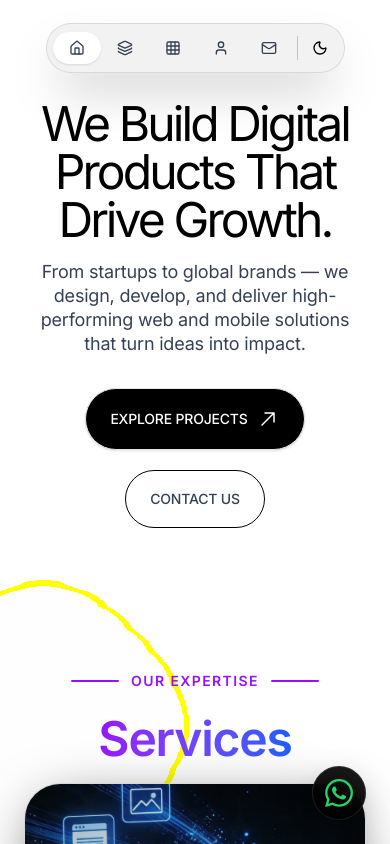
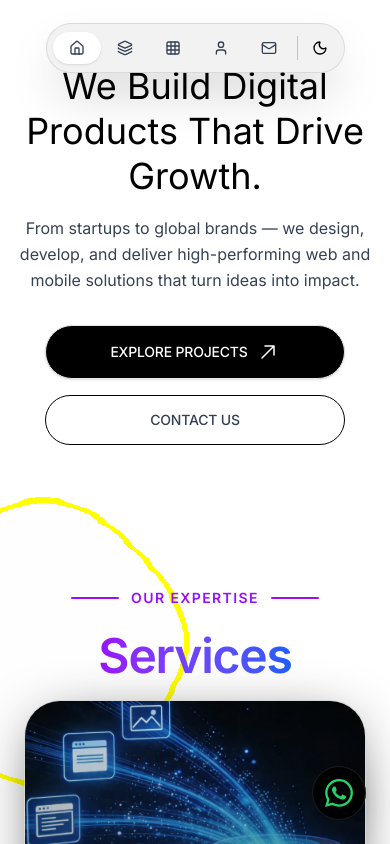
Before and after one commit to Jayasurya2021/portfolio, a React (Vite) app: page / in a window 390 px wide. Shown: the top 844 px of the page. Built offline with nearby package versions, Linux system fonts and the light colour scheme.

Commit message:
Responsiveness added

```diff
--- a/src/components/HeroVideoBanner.jsx
+++ b/src/components/HeroVideoBanner.jsx
@@ -10,18 +10,18 @@ export default function HeroVideoBanner() {
     };
 
     return (
-        <section className="lg:pt-25 lg:pb-25 pt-25 pb-10" id="hero">
-            <div className="max-w-7xl mx-auto px-6">
-                <div className="max-w-3xl text-center mx-auto">
-                    <h1 className="text-5xl lg:text-7xl font-normal -tracking-[2.88px] mb-4 text-black dark:text-white"
+        <section className="pt-16 sm:pt-20 md:pt-24 lg:pt-20 xl:pt-16 pb-10 sm:pb-14 md:pb-16 lg:pb-20 overflow-hidden w-full" id="hero">
+            <div className="max-w-7xl mx-auto px-4 sm:px-6 md:px-8 w-full">
+                <div className="max-w-3xl text-center mx-auto w-full">
+                    <h1 className="text-4xl sm:text-5xl md:text-6xl lg:text-7xl xl:text-8xl font-normal leading-tight md:leading-[1.1] lg:leading-none tracking-normal md:-tracking-[1px] lg:-tracking-[2px] mb-4 text-black dark:text-white break-words"
                         style={{ opacity: '1', transform: 'none' }}>We Build <span className="italic"> Digital Products </span>
                         That Drive Growth.</h1>
-                    <p className="mb-8 lg:mb-12 text-gray-700 dark:text-gray-300 text-lg leading-6 -tracking-[0.2px] max-w-xl mx-auto"
+                    <p className="mb-8 lg:mb-12 text-gray-700 dark:text-gray-300 text-base sm:text-lg md:text-xl leading-relaxed md:leading-6 max-w-sm sm:max-w-xl md:max-w-2xl lg:max-w-3xl xl:max-w-4xl mx-auto break-words"
                         style={{ opacity: '1', transform: 'none' }}>From startups to global brands — we design, develop,
                         and deliver high-performing web and mobile solutions that turn ideas into impact.</p>
-                    <div className="flex flex-col sm:flex-row justify-center items-center gap-5"
+                    <div className="flex flex-col md:flex-row justify-center items-center gap-4 md:gap-5 w-full px-4 md:px-0"
                         style={{ opacity: '1', transform: 'none' }}><a
-                            className="group px-6 py-4.5 flex gap-2 items-center bg-black text-sm font-medium -tracking-[0.2px] leading-5 text-white rounded-full hover:bg-black dark:bg-white dark:text-black dark:hover:bg-white transition-all duration-300 shadow-sm border border-gray-200 dark:border-white/10"
+                            className="w-full max-w-[300px] md:w-auto md:max-w-none justify-center group px-6 md:px-8 py-3.5 md:py-4.5 flex gap-2 items-center bg-black text-sm md:text-base font-medium -tracking-[0.2px] leading-5 text-white rounded-full hover:bg-black dark:bg-white dark:text-black dark:hover:bg-white transition-all duration-300 shadow-sm border border-gray-200 dark:border-white/10"
                             href="#projects" onClick={(e) => handleScroll(e, '#projects')} data-discover="true"><span
                                 className="relative inline-block overflow-hidden text-white dark:text-black"><span
                                     className="block transition-transform duration-300 ease-in-out group-hover:-translate-y-full">EXPLORE
@@ -34,7 +34,7 @@ export default function HeroVideoBanner() {
                                     d="M17.9941 5.25293C18.0771 5.253 18.1559 5.26997 18.2305 5.29492C18.2472 5.30045 18.2648 5.30381 18.2812 5.31055C18.3311 5.33127 18.3781 5.35722 18.4219 5.3877C18.4586 5.41309 18.4937 5.44192 18.5264 5.47461C18.6455 5.59379 18.7132 5.74352 18.7354 5.89844C18.7383 5.91968 18.7401 5.94112 18.7412 5.96289C18.7424 5.98346 18.7447 6.00382 18.7441 6.02441L18.7471 14.9941C18.747 15.4081 18.4103 15.744 17.9961 15.7441C17.5822 15.7438 17.2462 15.408 17.2461 14.9941L17.2441 7.81641L6.53027 18.5312C6.23737 18.824 5.76257 18.8241 5.46973 18.5312C5.1769 18.2384 5.17698 17.7636 5.46973 17.4707L16.1885 6.75098L8.99805 6.75C8.58403 6.74971 8.24816 6.41381 8.24805 6C8.24822 5.5859 8.58474 5.24985 8.99902 5.25L17.9941 5.25293Z"
                                     fill="currentColor" />
                             </svg></a><a
-                                className="group px-6 py-4.5 flex gap-2 items-center bg-white border border-black text-sm font-medium -tracking-[0.2px] leading-5 text-black rounded-full hover:bg-gray-100 dark:bg-transparent dark:border-white dark:text-white dark:hover:bg-white/10 transition-all duration-300"
+                                className="w-full max-w-[300px] md:w-auto md:max-w-none justify-center group px-6 md:px-8 py-3.5 md:py-4.5 flex gap-2 items-center bg-white border border-black text-sm md:text-base font-medium -tracking-[0.2px] leading-5 text-black rounded-full hover:bg-gray-100 dark:bg-transparent dark:border-white dark:text-white dark:hover:bg-white/10 transition-all duration-300"
                                 href="#contact" onClick={(e) => handleScroll(e, '#contact')} data-discover="true"><span
                                     className="relative inline-block overflow-hidden "><span
                                         className="block transition-transform duration-300 ease-in-out group-hover:-translate-y-full">CONTACT
```
